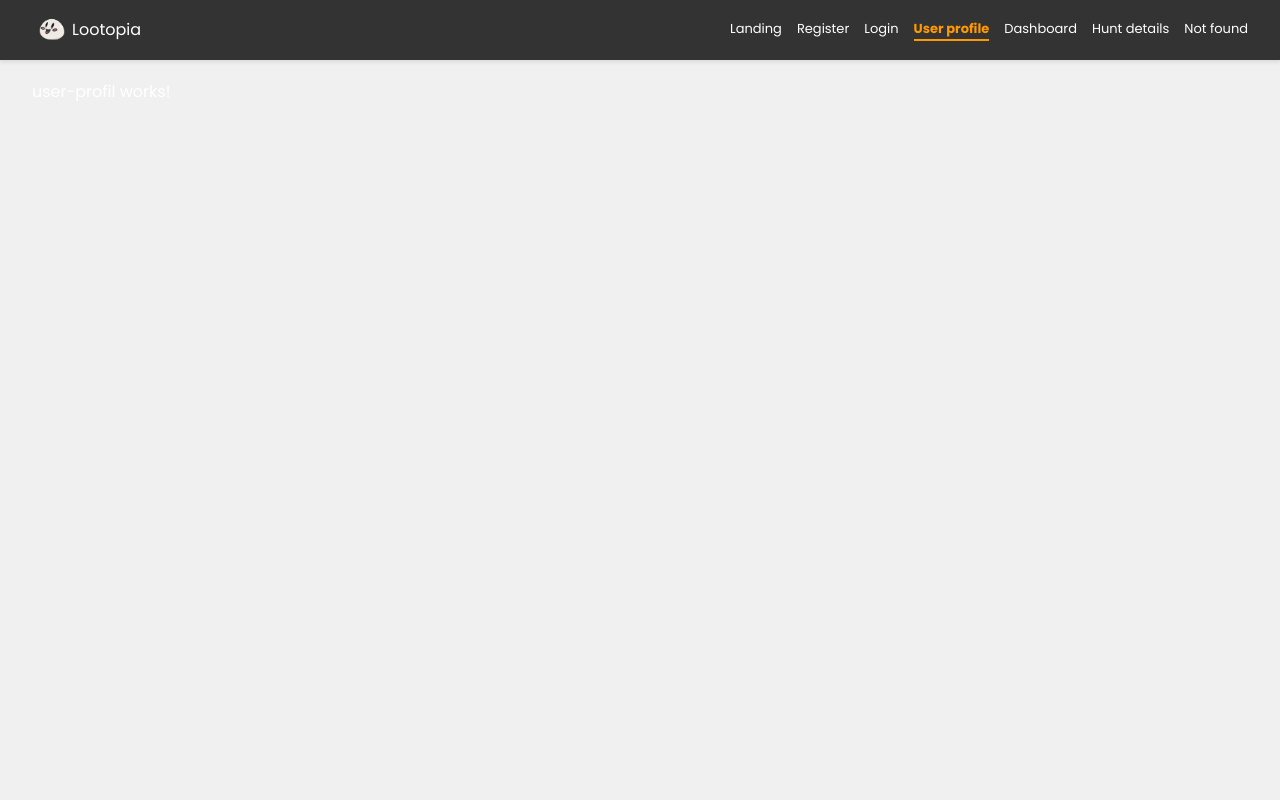
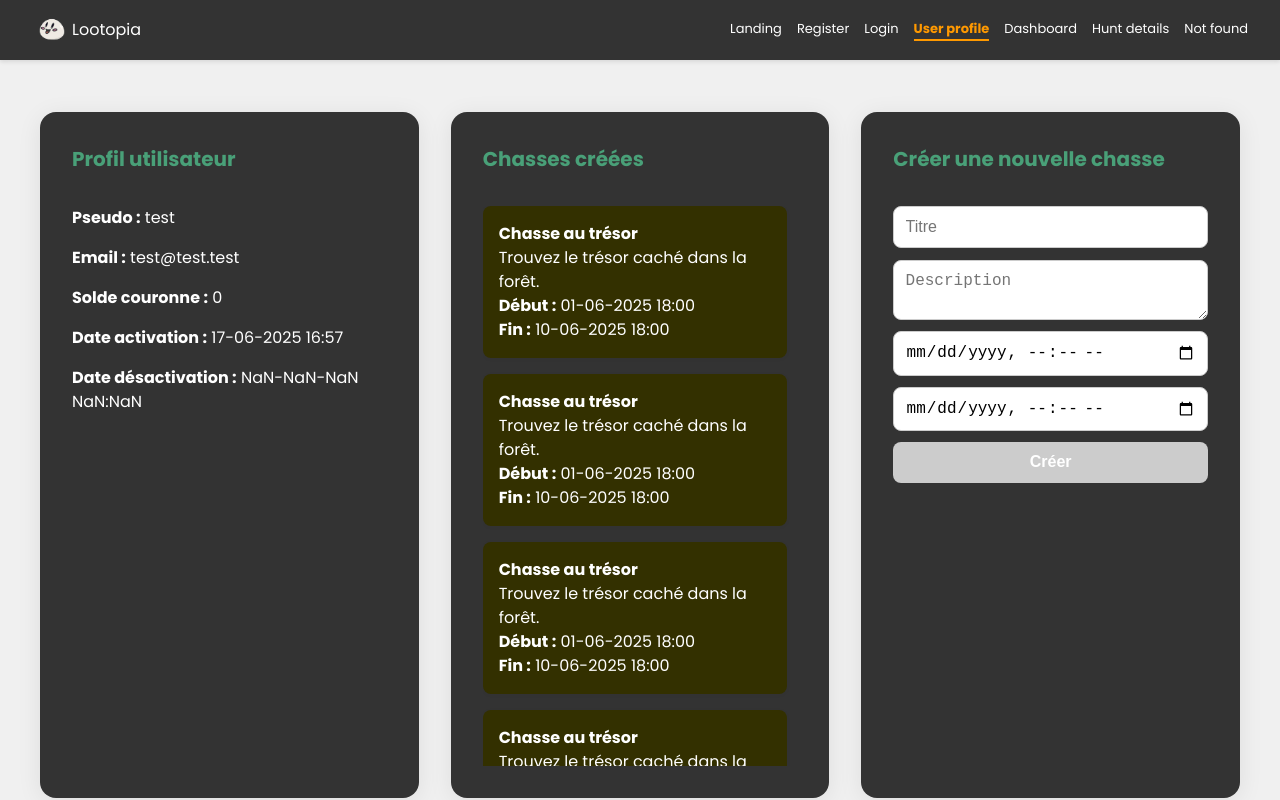
Before and after one commit to BriceNogue/Lootopia-front, an Angular app in the folder lootopia-front/: page /user-profile/1 in a window 1280 px wide. Before the commit this address had no page. Shown: the top 800 px of the page. Built offline with nearby package versions, Linux system fonts and the light colour scheme.

Commit message:
user profil

```diff
--- a/lootopia-front/src/app/models/user.model.ts
+++ b/lootopia-front/src/app/models/user.model.ts
@@ -3,7 +3,7 @@ export interface UserModel {
   pseudo: string;
   mail: string;
   creerChasse: boolean;
-  date_activation: string;
-  date_desactivation: string | null;
+  date_activation: Date | string;
+  date_desactivation: Date | string;
   solde_couronne: number;
 }
--- a/lootopia-front/src/app/pages/user-profil/user-profil.component.html
+++ b/lootopia-front/src/app/pages/user-profil/user-profil.component.html
@@ -1 +1,38 @@
-<p>user-profil works!</p>
+<div class="profil-container">
+  <section class="user-info">
+    <h3>Profil utilisateur</h3>
+    <div><strong>Pseudo :</strong> {{ utilisateur.pseudo }}</div>
+    <div><strong>Email :</strong> {{ utilisateur.mail }}</div>
+    <div><strong>Solde couronne :</strong> {{ utilisateur.solde_couronne }}</div>
+    <div><strong>Date activation :</strong> {{ parseIsoDateTime(utilisateur.date_activation.toString()) }}</div>
+    <div><strong>Date désactivation :</strong> {{ parseIsoDateTime(utilisateur.date_desactivation.toString()) || '—' }}</div>
+  </section>
+
+  <section class="user-chasses">
+    <h3>Chasses créées</h3>
+    <div *ngIf="chassesCreees.length; else noChasse">
+      <div class="chasse-list">
+        <div class="chasse-card" *ngFor="let chasse of chassesCreees">
+            <h4>{{ chasse.titre }}</h4>
+            <p>{{ chasse.description }}</p>
+            <div><strong>Début :</strong> {{ parseIsoDateTime(chasse.date_debut.toString()) }}</div>
+            <div><strong>Fin :</strong> {{ parseIsoDateTime(chasse.date_fin.toString()) }}</div>
+        </div>
+      </div>
+    </div>
+    <ng-template #noChasse>
+      <div class="no-chasse">Aucune chasse créée.</div>
+    </ng-template>
+  </section>
+
+  <section class="create-chasse">
+    <h3>Créer une nouvelle chasse</h3>
+    <form (ngSubmit)="creerChasse()" #chasseForm="ngForm">
+      <input type="text" placeholder="Titre" [(ngModel)]="nouvelleChasse.titre" name="titre" required />
+      <textarea placeholder="Description" [(ngModel)]="nouvelleChasse.description" name="description" required></textarea>
+      <input type="datetime-local" [(ngModel)]="nouvelleChasse.date_debut" name="date_debut" required />
+      <input type="datetime-local" [(ngModel)]="nouvelleChasse.date_fin" name="date_fin" required />
+      <button type="submit" [disabled]="!chasseForm.form.valid">Créer</button>
+    </form>
+  </section>
+</div>
--- a/lootopia-front/src/app/pages/user-profil/user-profil.component.scss
+++ b/lootopia-front/src/app/pages/user-profil/user-profil.component.scss
@@ -0,0 +1,78 @@
+.profil-container {
+  display: flex;
+  flex-wrap: wrap;
+  gap: 2rem;
+  justify-content: center;
+  margin: 2rem auto;
+  max-width: 1200px;
+}
+
+section {
+  background: #333;
+  border-radius: 16px;
+  box-shadow: 0 4px 24px rgba(0,0,0,0.08);
+  padding: 2rem;
+  flex: 1 1 320px;
+  min-width: 300px;
+  max-width: 33%;
+  display: flex;
+  flex-direction: column;
+  gap: 1rem;
+}
+
+.user-chasses .chasse-list {
+    max-height: 70vh;
+    overflow: auto;
+    overflow-y: scroll;
+}
+
+.user-info h3,
+.user-chasses h3,
+.create-chasse h3 {
+  color: #49A078;
+  margin-bottom: 1rem;
+}
+
+.chasse-card {
+  background: #333000;
+  border-radius: 8px;
+  padding: 1rem;
+  margin-bottom: 1rem;
+  box-shadow: 0 1px 4px rgba(0,0,0,0.04);
+  margin-right: 10px;
+}
+
+.no-chasse {
+  color: #aaa;
+  font-style: italic;
+}
+
+.create-chasse form {
+  display: flex;
+  flex-direction: column;
+  gap: 0.7rem;
+}
+
+.create-chasse input,
+.create-chasse textarea {
+  padding: 0.7rem;
+  border-radius: 8px;
+  border: 1px solid #ccc;
+  font-size: 1rem;
+}
+
+.create-chasse button {
+  padding: 0.7rem 1.2rem;
+  border: none;
+  border-radius: 8px;
+  background: #49A078;
+  color: #fff;
+  font-weight: bold;
+  cursor: pointer;
+  transition: background 0.2s;
+}
+
+.create-chasse button:disabled {
+  background: #ccc;
+  cursor: not-allowed;
+}
--- a/lootopia-front/src/app/pages/user-profil/user-profil.component.ts
+++ b/lootopia-front/src/app/pages/user-profil/user-profil.component.ts
@@ -1,11 +1,147 @@
-import { Component } from '@angular/core';
+import { Component, OnInit } from '@angular/core';
+import { CommonModule } from '@angular/common';
+import { FormsModule } from '@angular/forms';
+import { UserModel } from '../../models/user.model';
+import { HuntModel } from '../../models/hunt.model';
+import { parseIsoDateTime } from '../../utils/common';
 
 @Component({
   selector: 'app-user-profil',
-  imports: [],
+  imports: [CommonModule, FormsModule],
   templateUrl: './user-profil.component.html',
   styleUrl: './user-profil.component.scss'
 })
-export class UserProfilComponent {
+export class UserProfilComponent implements OnInit {
+  utilisateur: UserModel = {
+    id: 4,
+    pseudo: 'test',
+    mail: 'test@test.test',
+    creerChasse: false,
+    date_activation: '2025-06-17T16:57:42.084121Z',
+    date_desactivation:'',
+    solde_couronne: 0
+  };
 
+  chassesCreees: HuntModel[] = [
+    {
+      id: 1,
+      titre: 'Chasse au trésor',
+      description: 'Trouvez le trésor caché dans la forêt.',
+      createur: 'test',
+      date_debut: new Date('2025-06-01T18:00:00.000Z'),
+      date_fin: new Date('2025-06-10T18:00:00.000Z'),
+      participants: [],
+      caches: [],
+      couleur: 'DJDJS00',
+      prix: 60,
+      nombre_participant: 0,
+      lieu: 'Nantes',
+      monde: 'Réel',
+      est_prive: false,
+      messagerie_est_actif: true,
+      themes: []
+    },
+    {
+      id: 1,
+      titre: 'Chasse au trésor',
+      description: 'Trouvez le trésor caché dans la forêt.',
+      createur: 'test',
+      date_debut: new Date('2025-06-01T18:00:00.000Z'),
+      date_fin: new Date('2025-06-10T18:00:00.000Z'),
+      participants: [],
+      caches: [],
+      couleur: 'DJDJS00',
+      prix: 60,
+      nombre_participant: 0,
+      lieu: 'Nantes',
+      monde: 'Réel',
+      est_prive: false,
+      messagerie_est_actif: true,
+      themes: []
+    },
+    {
+      id: 1,
+      titre: 'Chasse au trésor',
+      description: 'Trouvez le trésor caché dans la forêt.',
+      createur: 'test',
+      date_debut: new Date('2025-06-01T18:00:00.000Z'),
+      date_fin: new Date('2025-06-10T18:00:00.000Z'),
+      participants: [],
+      caches: [],
+      couleur: 'DJDJS00',
+      prix: 60,
+      nombre_participant: 0,
+      lieu: 'Nantes',
+      monde: 'Réel',
+      est_prive: false,
+      messagerie_est_actif: true,
+      themes: []
+    },
+    {
+      id: 1,
+      titre: 'Chasse au trésor',
+      description: 'Trouvez le trésor caché dans la forêt.',
+      createur: 'test',
+      date_debut: new Date('2025-06-01T18:00:00.000Z'),
+      date_fin: new Date('2025-06-10T18:00:00.000Z'),
+      participants: [],
+      caches: [],
+      couleur: 'DJDJS00',
+      prix: 60,
+      nombre_participant: 0,
+      lieu: 'Nantes',
+      monde: 'Réel',
+      est_prive: false,
+      messagerie_est_actif: true,
+      themes: []
+    }
+    // Ajoute d'autres chasses si besoin
+  ];
+
+  // Formulaire de création de chasse
+  nouvelleChasse: Partial<HuntModel> = {
+    titre: '',
+    description: '',
+    date_debut: new Date(),
+    date_fin: new Date(),
+  };
+
+  constructor() { }
+
+  ngOnInit(): void {}
+
+  public parseIsoDateTime(isoString: string, forTime: string =''): string {
+    const date = parseIsoDateTime(isoString, forTime);
+    return date;
+  }
+
+  creerChasse() {
+    if (
+      this.nouvelleChasse.titre &&
+      this.nouvelleChasse.description &&
+      this.nouvelleChasse.date_debut &&
+      this.nouvelleChasse.date_fin
+    ) {
+      const nouvelle: HuntModel = {
+        id: this.chassesCreees.length + 1,
+        titre: this.nouvelleChasse.titre,
+        description: this.nouvelleChasse.description,
+        createur: this.utilisateur.pseudo,
+        date_debut: this.nouvelleChasse.date_debut,
+        date_fin: this.nouvelleChasse.date_fin,
+        participants: [],
+        caches: [],
+        couleur: '',
+        prix: 0,
+        nombre_participant: 0,
+        lieu: '',
+        monde: '',
+        est_prive: false,
+        messagerie_est_actif: false,
+        themes: []
+      };
+      this.chassesCreees.push(nouvelle);
+      this.nouvelleChasse = { titre: '', description: '', date_debut: new Date(), date_fin: new Date() };
+    }
+  }
 }
```
